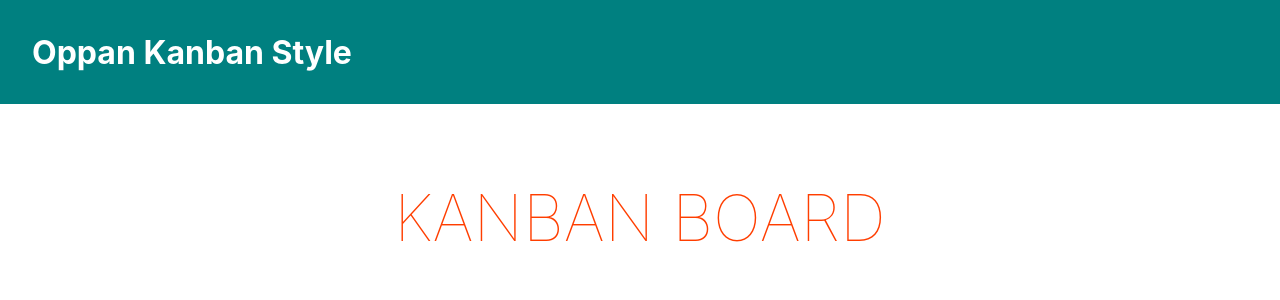
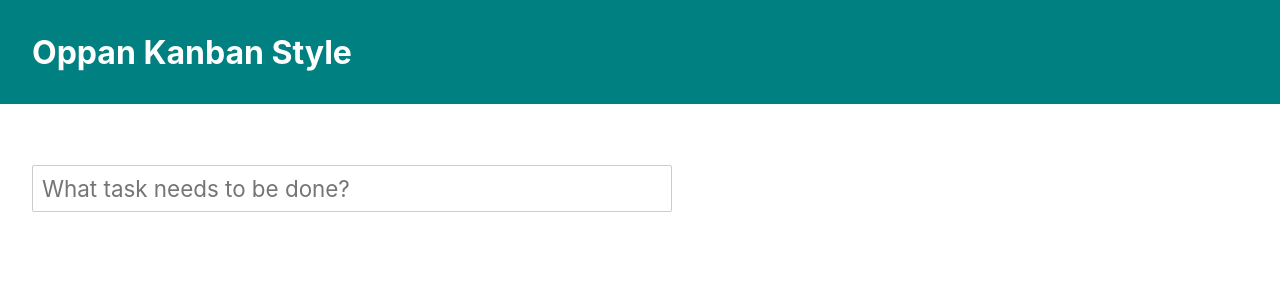
Before and after one commit to willemverbuyst/oppan-kanban-style-client, a Svelte app: page / in a window 1280 px wide. Shown: the top 300 px of the page. Built offline with nearby package versions, Linux system fonts and the light colour scheme.

Commit message:
Create input element

```diff
--- a/src/App.svelte
+++ b/src/App.svelte
@@ -1,30 +1,19 @@
 <script>
   import Header from './Header.svelte';
+
+  const add = (input) => console.log(input.value);
 </script>
 
 <style>
-  main {
-    text-align: center;
-    padding: 1em;
-    max-width: 240px;
-    margin: 0 auto;
-  }
-
-  h1 {
-    color: #ff3e00;
-    text-transform: uppercase;
-    font-size: 4em;
-    font-weight: 100;
-  }
-
-  @media (min-width: 640px) {
-    main {
-      max-width: none;
-    }
+  .task {
+    font-size: 1.4em;
+    margin: 2em 0 1em 2rem;
+    min-width: 50vw;
   }
 </style>
 
 <Header />
-<main>
-  <h1>Kanban board</h1>
-</main>
+<input
+  class="task"
+  placeholder="What task needs to be done?"
+  on:keydown={(e) => e.key === 'Enter' && add(e.target)} />
--- a/src/Header.svelte
+++ b/src/Header.svelte
@@ -3,7 +3,7 @@
     color: #fff;
     display: flex;
     padding: 0.7rem 2rem;
-    width: 100%;
+    width: 100vw;
     margin-bottom: 1rem;
     background-color: teal;
   }
```
